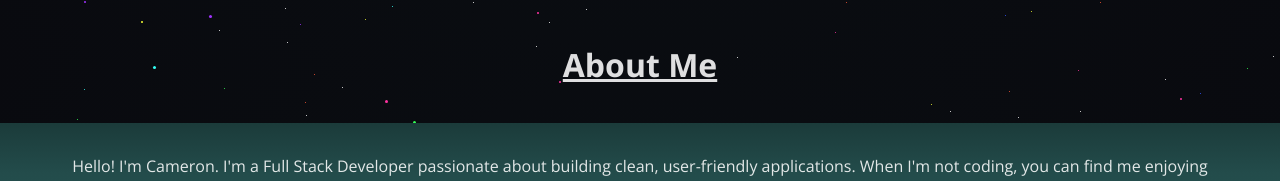
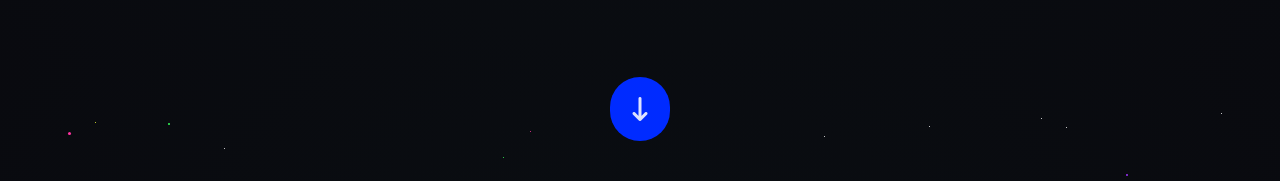
Before and after one commit to camdelay16/portfolio, a React (Vite) app: page / in a window 1280 px wide. Shown: the part 733-914 px from the top of the page. Built offline with nearby package versions, Linux system fonts and the light colour scheme.

Commit message:
Refactor bioContainer and Star.css, update developer description and project descriptions, and add arrowContainer in App.css and App.jsx

```diff
--- a/src/App.css
+++ b/src/App.css
@@ -2,6 +2,18 @@
 
 body {
   font-family: "Open Sans", sans-serif;
+}
+
+.arrowContainer {
+  display: flex;
+  justify-self: center;
+  justify-content: center;
+  align-items: center;
+  margin: 20px;
+  background-color: #002bff;
+  padding: 20px;
+  border-radius: 30px;
+  width: 20px;
 }
 
 @media (min-width: 769px) {
--- a/src/App.jsx
+++ b/src/App.jsx
@@ -49,14 +49,36 @@ function App() {
   return (
     <>
       <Navbar />
+      <br />
       <div className="content">
         <div
           className="reveal content"
           id="home"
         >
           <Home info={info} />
+          <br />
+          <br />
+          <br />
+          <div className="arrowContainer">
+            <i
+              className="fa-solid fa-arrow-down-long fa-bounce"
+              style={{
+                "--fa-bounce-start-scale-x": 1,
+                "--fa-bounce-start-scale-y": 1,
+                "--fa-bounce-jump-scale-x": 1,
+                "--fa-bounce-jump-scale-y": 1,
+                "--fa-bounce-land-scale-x": 1,
+                "--fa-bounce-land-scale-y": 1,
+                "--fa-bounce-rebound": 0,
+                fontSize: "1.5rem",
+                fontWeight: "bold",
+              }}
+            ></i>
+          </div>
         </div>
         <Stars />
+        <br />
+        <br />
         <div
           className="reveal content"
           id="aboutme"
```
